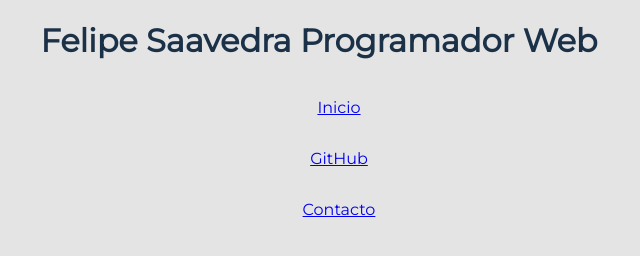
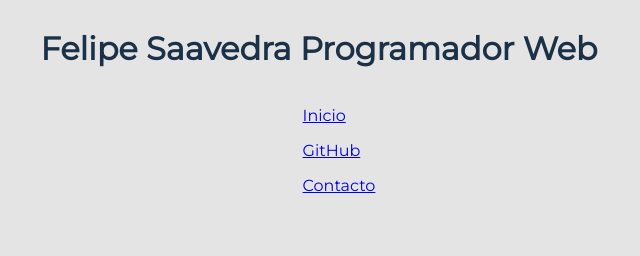
Before and after one commit to felipesaavedram/miweb, a plain HTML site: page index.html in a window 1280 px wide. Shown: the whole page, without its empty margins (321-961 px from the left). Drawn offline with Linux system fonts and the light colour scheme.

Commit message:
nuevos cambios a css

```diff
--- a/style.css
+++ b/style.css
@@ -12,9 +12,11 @@ html{
     background: #21a37897;
 }
 
-p, h1, nav{
-  text-align: center;
+div{
   display: grid;
-  place-items: center;
+  place-items: center
+}
 
+p, h1{
+  text-align: center
 }
```
